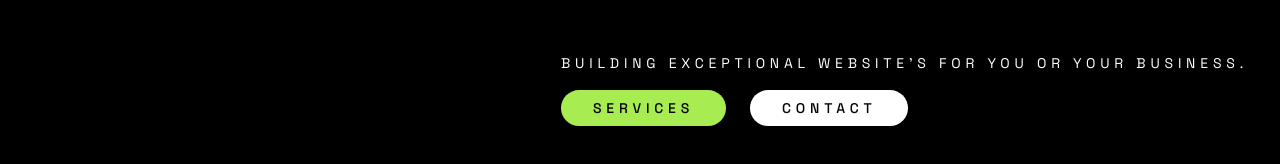
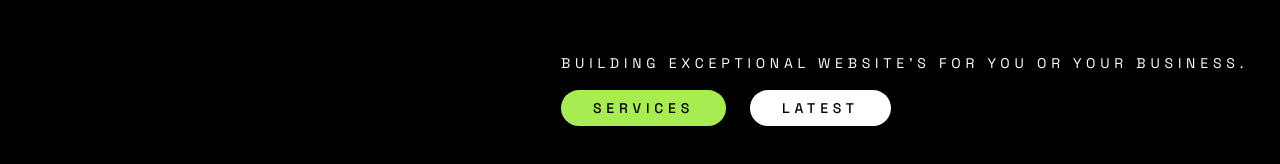
Before and after one commit to ZD12T4NT/ZacharyDistant, a Next.js app: page / in a window 1280 px wide. Shown: the part 654-818 px from the top of the page. Built offline with nearby package versions, Linux system fonts and the light colour scheme; what @xpd/tailwind-3dtransforms would draw is missing.

Commit message:
Amend made to fix the image hover issue on the projects page

```diff
--- a/src/app/contact/page.tsx
+++ b/src/app/contact/page.tsx
@@ -3,7 +3,7 @@
 import React, { useState } from "react";
 import { motion } from "framer-motion";
 import { easings, textRevealMotionFade } from "@/components/utils/animations";
-import SocialLinks from "@/components/nav-bar/SocialLinks";
+// import SocialLinks from "@/components/nav-bar/SocialLinks";
 import "../projects/projectStyles.css";
 import ContactForm from "./contactForm";
 
@@ -41,11 +41,11 @@ const Page = () => {
               initial={{ scaleX: 0, originX: 0 }}
               animate={{ scaleX: 1, transition: { duration: 0.8, ease: easings.easeInOutQuint } }}
             />
-            <div className="mt-[3rem]">
+            {/* <div className="mt-[3rem]">
               <div className="contact-details">
                 <SocialLinks />
               </div>
-            </div>
+            </div> */}
           </div>
         </div>
 
--- a/src/app/projects/page.tsx
+++ b/src/app/projects/page.tsx
@@ -56,19 +56,21 @@ export default function ImageHoverComponent() {
           />
 
         </div>
-        {visibleProjects.map((project, index) => (
-          <div key={index} className="relative w-full h-[27rem] lg:h-full">
+      <div className="absolute inset-0 w-full h-full">
+          {visibleProjects.map((project, index) => (
             <Image
+              key={index}
               src={project.hoverImage}
               alt={project.name}
               fill
-              className={`object-cover rounded-3xl lg:rounded-tl-none lg:rounded-br-none lg:rounded-tr-3xl image-${index}`}
+              className={`image-${index} absolute inset-0 object-cover w-full h-full transition-opacity duration-500 rounded-3xl lg:rounded-tl-none lg:rounded-br-none lg:rounded-tr-3xl`}
               style={{ opacity: 0 }}
               loading="lazy"
               sizes="(max-width: 768px) 100vw, 50vw"
             />
-          </div>
-        ))}
+          ))}
+        </div>
+
 
       </div>
       <div className="w-full overflow-y-scroll overflow-x-hidden lg:w-[45%] h-full flex flex-col justify-end items-start p-10 relative">
--- a/src/components/nav-bar/NavMenu.tsx
+++ b/src/components/nav-bar/NavMenu.tsx
@@ -4,7 +4,7 @@ import Link from "next/link";
 import React, { useState, useRef, useEffect } from "react";
 import { gsap } from "gsap";
 import "./NavMenu.css";
-import SocialLinks from "./SocialLinks";
+// import SocialLinks from "./SocialLinks";
 
 const menuLinks = [
   { path: "/about", label: "About" },
@@ -100,7 +100,7 @@ const NavMenu = () => {
           </div>
           <div className="menu-info flex-col">
             <div className="menu-info-col mb-3 relative z-10">
-              <SocialLinks />
+              {/* <SocialLinks /> */}
             </div>
           </div>
         </div>
--- a/src/components/ui/ContactButton.tsx
+++ b/src/components/ui/ContactButton.tsx
@@ -5,7 +5,7 @@ interface ContactButtonProps {
 }
 
 export const ContactButton: React.FC<ContactButtonProps> = ({ className }) => {
-  const buttonLinks = [{ path: "/contact", label: "Contact" }];
+  const buttonLinks = [{ path: "/projects", label: "Latest" }];
 
   return (
     <div className={`w-full md:w-auto md:flex mt-5 md:align-middle link-holder ${className}`}>
```
